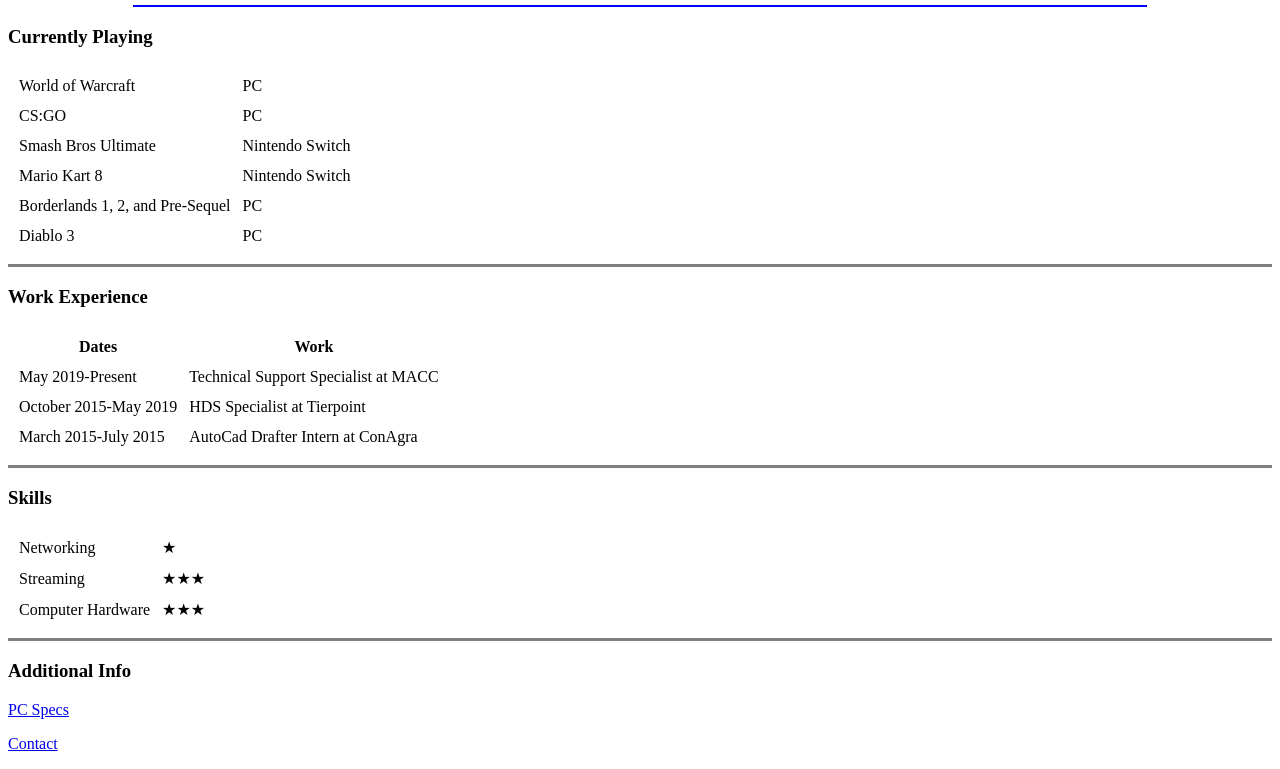
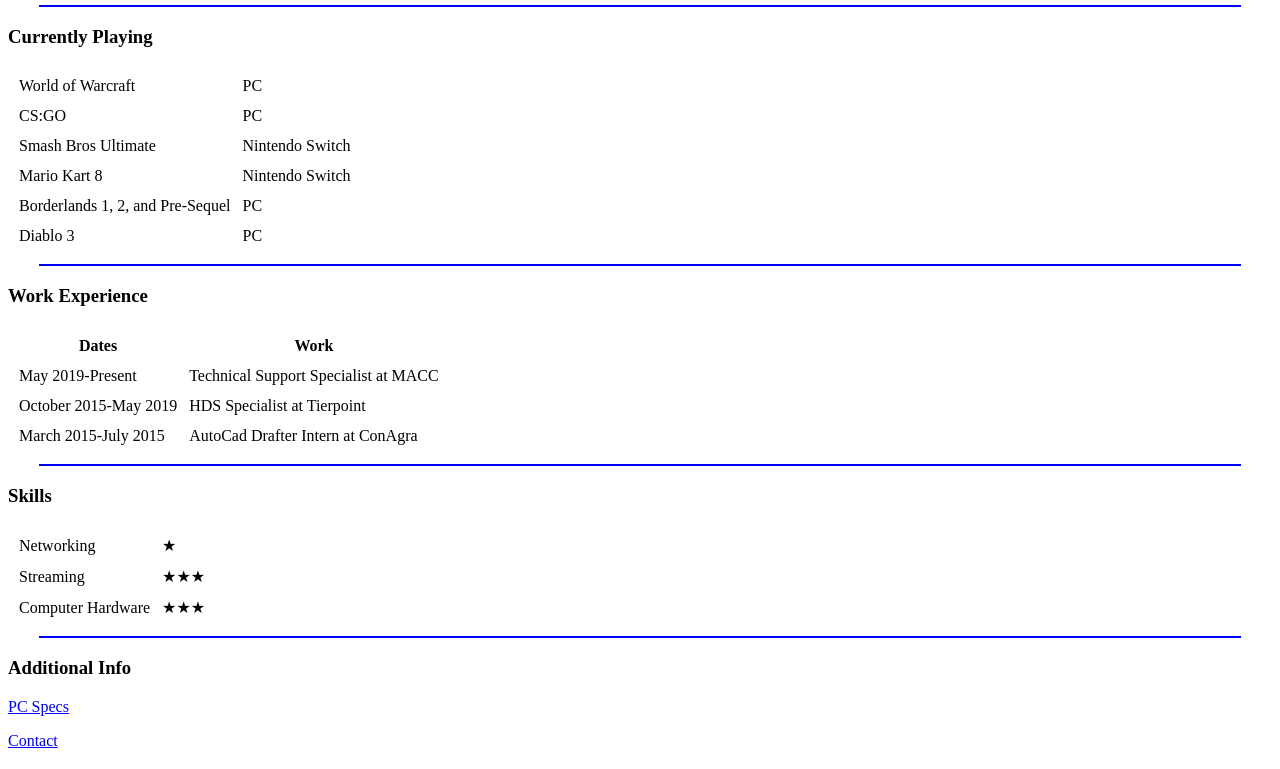
Before and after one commit to PuddingItInYou/PuddingItInYou, a plain HTML site: page index.html in a window 1280 px wide. Shown: the part 357-1126 px from the top of the page. Drawn offline with Linux system fonts and the light colour scheme.

Commit message:
Update index.html

```diff
--- a/index.html
+++ b/index.html
@@ -20,7 +20,7 @@
       </td>
     </tr>
   </table>
-  <hr color="blue" width="80%">
+  <hr color="blue" width="95%">
   <h3>Currently Playing</h3>
   <table cellspacing="10px">
     <tr>
@@ -48,7 +48,7 @@
       <td>PC</td>
     </tr>
   </table>
-  <hr size="3" noshade>
+  <hr color="blue" width="95%">
   <h3>Work Experience</h3>
   <table cellspacing="10px">
     <thead>
@@ -74,7 +74,7 @@
       </tr>
     </tbody>
   </table>
-  <hr size="3" noshade>
+  <hr color="blue" width="95%">
   <h3>Skills</h3>
   <table cellspacing="10px">
     <tr>
@@ -90,7 +90,7 @@
       <td>★★★</td>
     </tr>
   </table>
-  <hr size="3" noshade>
+  <hr color="blue" width="95%">
   <h3>Additional Info</h3>
   <a href="Specs.html">PC Specs</a>
   <p>
```
